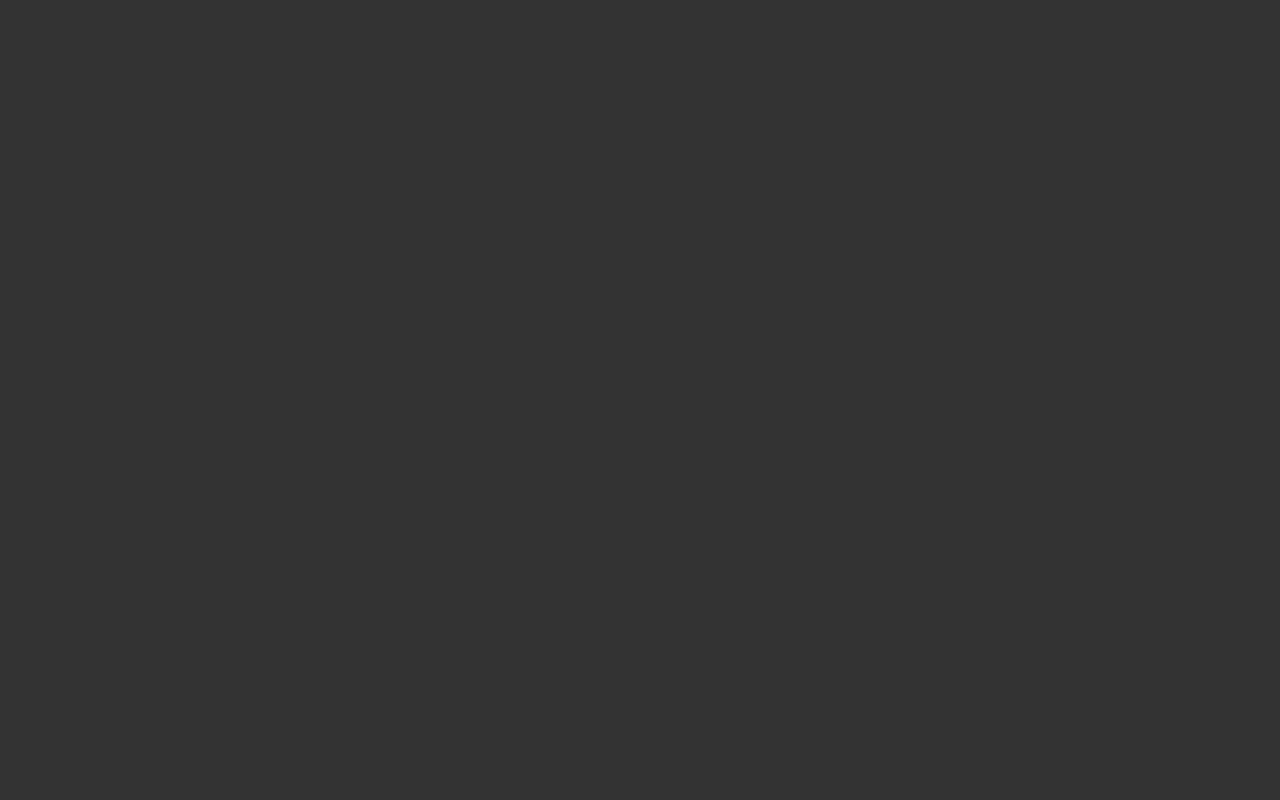
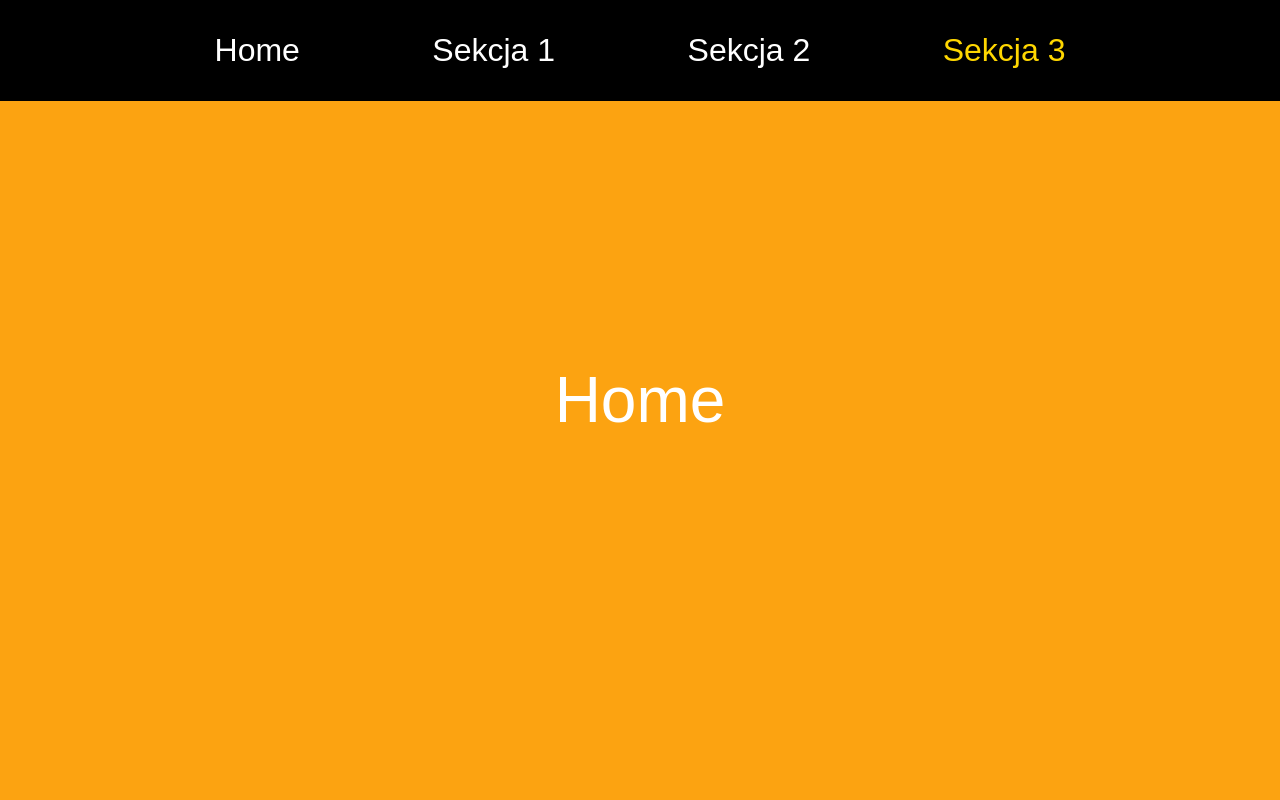
Before and after one commit to Kosin89/JS-projects, a plain HTML site: page Komponenty na strony WWW/Scroll Spy/index.html in a window 1280 px wide. Shown: the top 800 px of the page. Drawn offline with Linux system fonts and the light colour scheme.

Commit message:
Scroll Spy

```diff
--- a/Komponenty na strony WWW/Scroll Spy/index.html
+++ b/Komponenty na strony WWW/Scroll Spy/index.html
@@ -5,14 +5,24 @@
    <meta charset="UTF-8">
    <meta http-equiv="X-UA-Compatible" content="IE=edge">
    <meta name="viewport" content="width=device-width, initial-scale=1.0">
-   <title>Document</title>
+   <title>Scroll Spy</title>
    <link rel="stylesheet" href="./main.css">
    <script src="https://kit.fontawesome.com/7726142a02.js" crossorigin="anonymous"></script>
 </head>
 
-<body>
+<body class="main-page">
 
+   <nav>
+      <a href="#home" class="active">Home</a>
+      <a href="#section-1">Sekcja 1</a>
+      <a href="#section-2">Sekcja 2</a>
+      <a href="#section-3">Sekcja 3</a>
+  </nav>
 
+  <div class="section" id="home">Home</div>
+  <div class="section" id="section-1">Sekcja 1</div>
+  <div class="section" id="section-2">Sekcja 2</div>
+  <div class="section" id="section-3">Sekcja 3</div>
 
    <script src="./main.js"></script>
 </body>
--- a/Komponenty na strony WWW/Scroll Spy/main.css
+++ b/Komponenty na strony WWW/Scroll Spy/main.css
@@ -4,11 +4,56 @@
 	padding: 0;
 }
 
+html {
+	scroll-behavior: smooth;
+}
+
 body {
 	display: flex;
 	justify-content: center;
 	align-items: center;
+	/* height: 100vh; */
+	font-family: 'Montserrat', sans-serif;
+
+	background-color: #14213d;
+	flex-direction: column;
+	color: #e5e5e5;
+}
+
+nav {
+	position: fixed;
+	top: 0;
+	padding: 2em;
+	width: 100%;
+	text-align: center;
+	background-color: #000;
+}
+
+nav a {
+	margin: 0 2em;
+	text-decoration: none;
+	font-size: 2rem;
+	color: #fff;
+}
+
+.active {
+	color: gold;
+}
+
+.section {
+	display: flex;
+	justify-content: center;
+	align-items: center;
 	height: 100vh;
-	font-family: 'Montserrat', sans-serif;
-	background-color: #333;
+	width: 100%;
+	font-size: 4rem;
 }
+
+.section:nth-child(even) {
+	background-color: #fca311;
+	color: #fff;
+}
+
+.section:last-of-type {
+	height: 200px;
+}
--- a/Komponenty na strony WWW/Scroll Spy/main.js
+++ b/Komponenty na strony WWW/Scroll Spy/main.js
@@ -0,0 +1,37 @@
+const menuItems = document.querySelectorAll("a");
+const scrollSpySections = document.querySelectorAll(".section")
+
+const handleScrollSpy = () => {
+	if (document.body.classList.contains("main-page")) {
+		const sections = []
+
+		scrollSpySections.forEach(section => {
+            console.log(window.scrollY);
+            // wartość scrolla
+			// console.log(section.offsetTop);
+			// odległośc danej sekcji od górnej krawędzi przeglądarki
+			// console.log(section.offsetHeight);
+			// wysokość każdej z sekcji
+
+			if (window.scrollY <= section.offsetTop + section.offsetHeight - 103) {
+                sections.push(section)
+
+				const activeSection = document.querySelector(`[href*="${sections[0].id}"]`)
+
+				menuItems.forEach(item => item.classList.remove("active"))
+
+				activeSection.classList.add("active")
+			}
+
+			if (window.innerHeight + window.scrollY >= document.body.offsetHeight - 200) {
+                const lastSection = document.querySelector("a:last-of-type")
+
+				menuItems.forEach(item => item.classList.remove("active"))
+
+				lastSection.classList.add("active")
+			}
+		})
+	}
+}
+
+window.addEventListener("scroll", handleScrollSpy)
```
